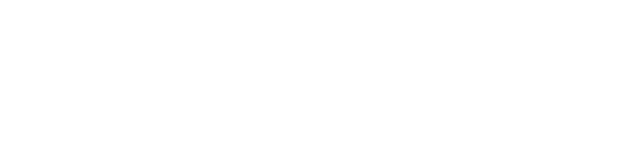
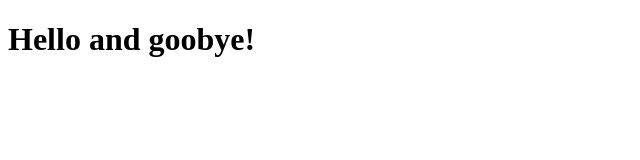
Before and after one commit to Xantya24/Portfolio-project-tanya, a website: page index.html in a window 1280 px wide. Shown: the whole page, without its empty margins (0-640 px from the left). Drawn offline with Linux system fonts and the light colour scheme.

Commit message:
Small changes

```diff
--- a/index.html
+++ b/index.html
@@ -4,12 +4,12 @@
 <head>
   <meta charset="utf-8">
   <meta name="viewport" content="width=device-width">
-  <title>[insert name] Portifolio</title>
+  <title>Portifolio</title>
   <link href="style.css" rel="stylesheet" type="text/css" />
 </head>
 
 <body>
-
+ <h1>Hello and goobye!</h1>
   <script src="script.js"></script>
 </body>
 
```
